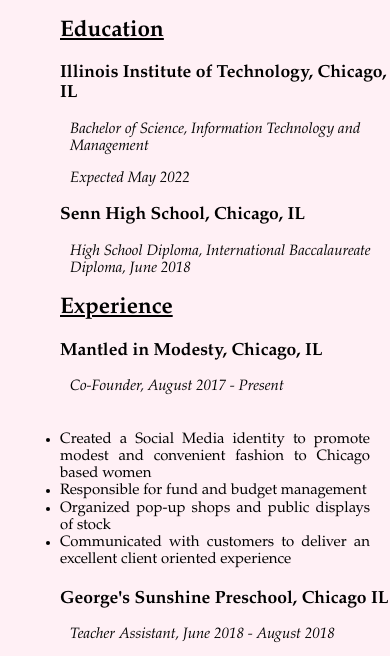
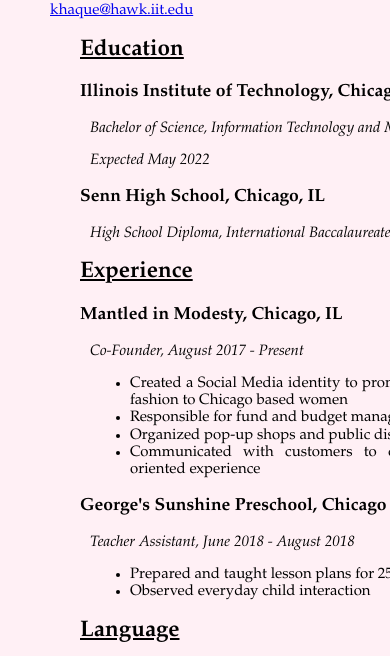
Before and after one commit to khaque1/Project3, a plain HTML site: page resume.html in a window 390 px wide. Shown: the part 184-840 px from the top of the page. Drawn offline with Linux system fonts and the light colour scheme.

Commit message:
Update mobile.css

```diff
--- a/css/mobile.css
+++ b/css/mobile.css
@@ -30,7 +30,7 @@
     text-align:center;
   }
 
-  #bio, #bullets {
+  #bio, #resume {
 	font-family: "Palatino";
 	text-align: justify;
 	margin: 20px;
```
